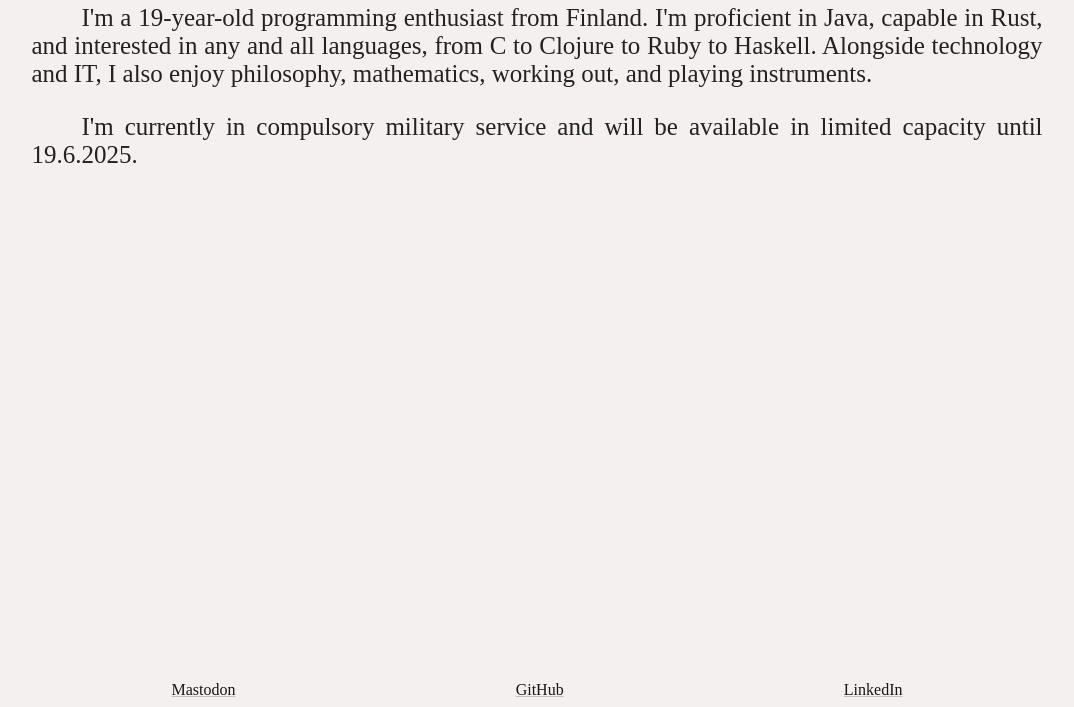
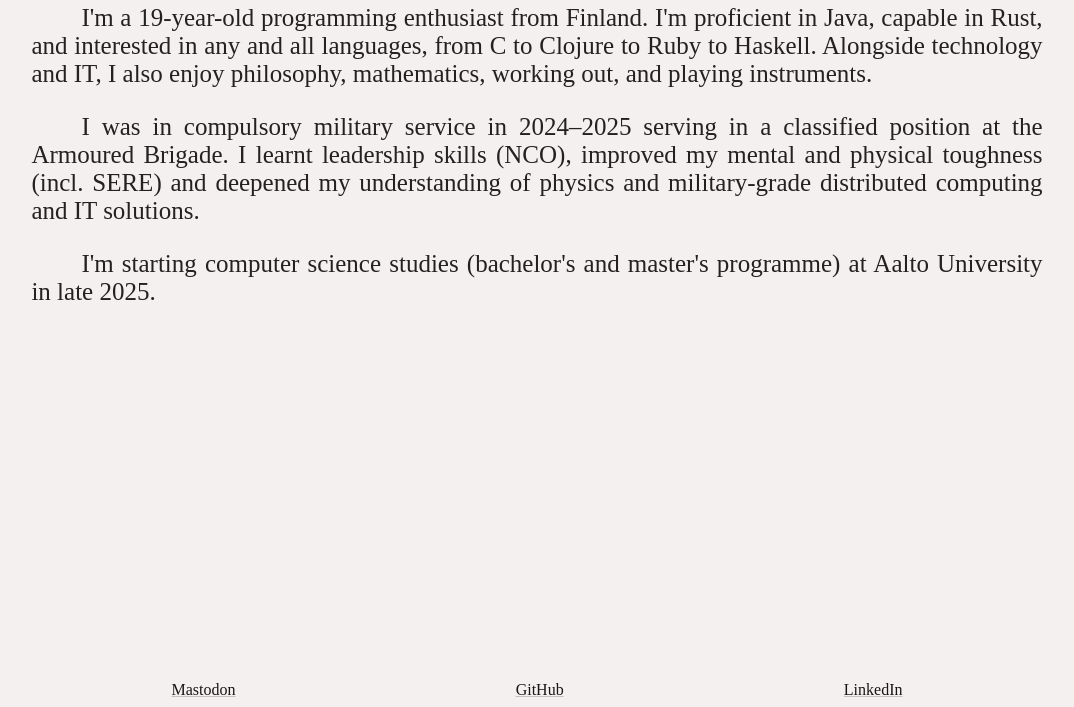
Before and after one commit to bluelhf/bluelhf.github.io, a plain HTML site: page public/index.html in a window 1280 px wide. Shown: the part 109-816 px from the top of the page, without its empty margins (103-1177 px from the left). Drawn offline with Linux system fonts and the light colour scheme.

Commit message:
chore: update index.html
no longer in the army !!

```diff
--- a/public/index.html
+++ b/public/index.html
@@ -97,8 +97,11 @@
 		            I also enjoy philosophy, mathematics, working out, and playing instruments.
                 </p>
 		        <p>
-		            I'm currently in compulsory military service and will be available in limited capacity until 19.6.2025.
+		            I was in compulsory military service in 2024–2025 serving in a classified position at the Armoured Brigade. I learnt leadership skills (NCO), improved my mental and physical toughness (incl. SERE) and deepened my understanding of physics and military-grade distributed computing and IT solutions.
 		        </p>
+         <p>
+             I'm starting computer science studies (bachelor's and master's programme) at Aalto University in late 2025.
+         </p>
             </div>
             <footer>
                 <a rel="me" href="https://mastodon.testausserveri.fi/@ilari">Mastodon</a>
```
